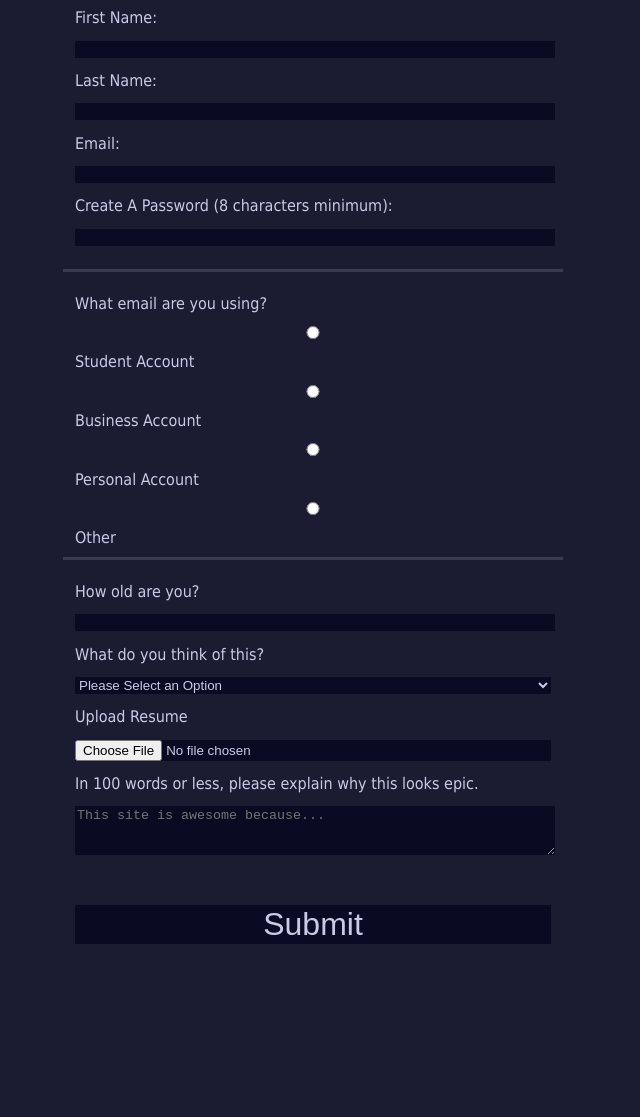
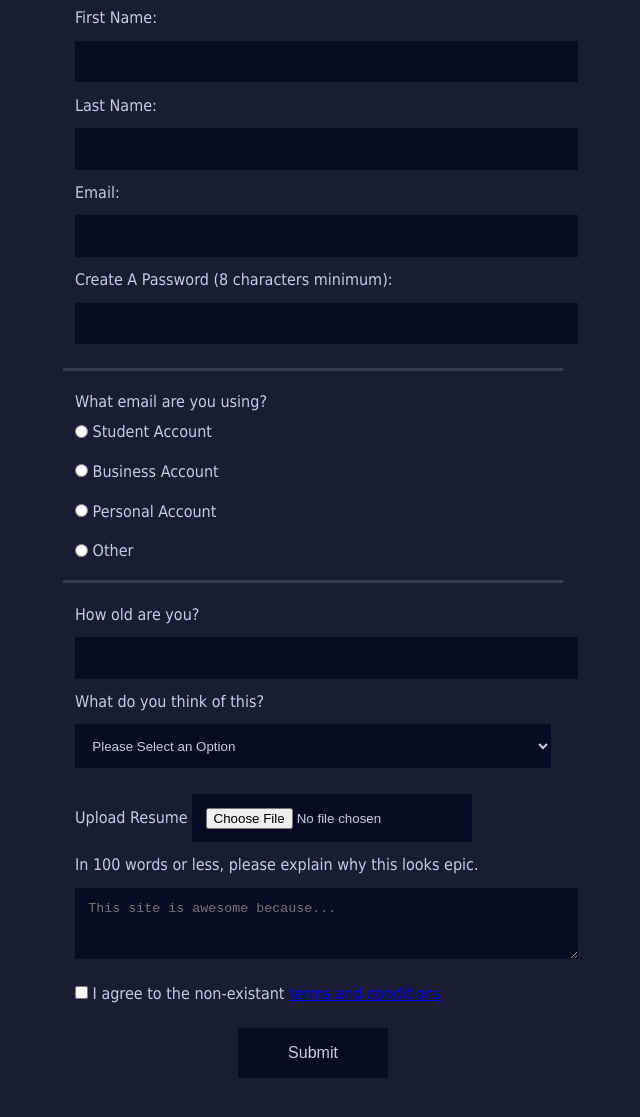
Before and after one commit to DylanSinghabahu/BegProj, a plain HTML site: page Survey Form/index.html in a window 1280 px wide. Shown: the part 113-1230 px from the top of the page, without its empty margins (335-975 px from the left). Before the commit the page ends 1115 px from the top, so only its background shows below. Drawn offline with Linux system fonts and the light colour scheme.

Commit message:
silly edits and fixed type radio

```diff
--- a/Survey Form/index.html
+++ b/Survey Form/index.html
@@ -12,17 +12,17 @@
     <p>Feel free to not fill the form...it won't submit anything anyway.</p>
     <form action="https://sendthisdatanowhere.com">
         <fieldset>
-            <label>
-                First Name: <input type="text" name="firstname" required>
+            <label class="block">
+                First Name: <input type="text" class="block" name="firstname" required>
             </label>
-            <label>
-                Last Name: <input type="text" name="lastname" required>
+            <label class="block">
+                Last Name: <input type="text" class="block" name="lastname" required>
             </label>
-            <label>
-                Email: <input type="email" name="email" required>
+            <label class="block">
+                Email: <input type="email" name="email" required class="block">
             </label>
-            <label>
-                Create A Password (8 characters minimum): <input type="password" pattern="[0-9A-Za-z]{8,}" name="firstname" required>
+            <label class="block">
+                Create A Password (8 characters minimum): <input class="block" type="password" pattern="[0-9A-Za-z]{8,}" name="firstname" required>
             </label>
         </fieldset>
         <fieldset> What email are you using?
@@ -32,26 +32,29 @@
             <label class="inline"><input type="radio" name="account-type"> Other</label>
         </fieldset>
         <fieldset>
-            <label>
-                How old are you? <input type="number" min="0" max="120">
+            <label class="block">
+                How old are you? <input class="block" type="number" min="0" max="120">
             </label>
-            What do you think of this?
-            <label>
-                <select>
+            <label class="block">
+                What do you think of this?
+                <select class="block">
                     <option value="Default">Please Select an Option</option>
                     <option value="first-option">Good</option>
                     <option value="second-option">Amazing</option>
                     <option value="third-option">Amazing!!!</option>
                 </select>
             </label>
-            <label id="resume">
+            <label class="block">
                 Upload Resume <input type="file">
             </label>
-            <label">
+            <label class="block">
                 In 100 words or less, please explain why this looks epic.
-                <textarea name="my-justification-for-why-this-site-is-epic" rows="3" cols="50" placeholder="This site is awesome because..."></textarea>
+                <textarea class="block" name="my-justification-for-why-this-site-is-epic" rows="3" cols="50" placeholder="This site is awesome because..."></textarea>
             </label>
-            <input type="submit" value="Submit">
+            <label class="block">
+                <input type="checkbox" required> I agree to the non-existant <a href="nothing.com">terms and conditions</a>
+            </label>
+            <input type="submit" class="block" value="Submit">
         </fieldset>
     </form>
 </body>
--- a/Survey Form/style.css
+++ b/Survey Form/style.css
@@ -21,9 +21,11 @@ input, select, textarea {
     background-color: #0a0a23;
     border: none;
     margin: 1em auto;
+    padding:1em;
 }
-label, input, textarea, select {
+.block {
     width:100%;
+    display:block;
     color:rgb(201, 203, 230);
 }
 .selection {
@@ -39,13 +41,41 @@ fieldset {
 
 
 input[type="submit"] {
-    font-size:2em;
+    font-size:1em;
+    width:150px;
 }
 
 input[type="submit"]:hover {
     color: #6f64d3;
+    animation-name:dodge;
+    animation-duration: 1s;
+    animation-iteration-count: infinite;
+}
+
+input[type="file"]:hover {
+    background-color: #141438;
+    animation-name:rotate;
+    animation-duration: 1s;
+    animation-iteration-count: infinite;
 }
 
 fieldset:last-of-type {
     border:none;
 }
+
+.inline {
+    display:block;
+}
+
+@keyframes dodge {
+    0% {transform:translate(0px, 0px)}
+    25% {transform:translate(0px, -20px)}
+    50% {transform:translate(-40px, -20px)}
+    75% {transform:translate(-40px, 0px)}
+    100% {transform:translate(0px, 0px)}
+}
+
+@keyframes rotate {
+    0% {transform:rotate(0deg)}
+    100% {transform:rotate(360deg)}
+}
```
